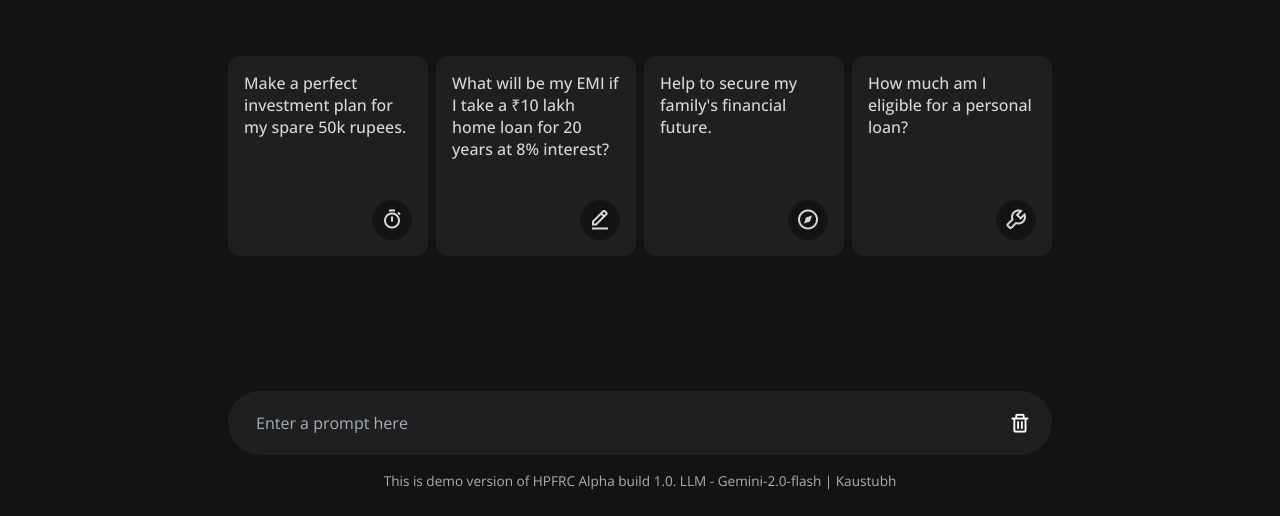
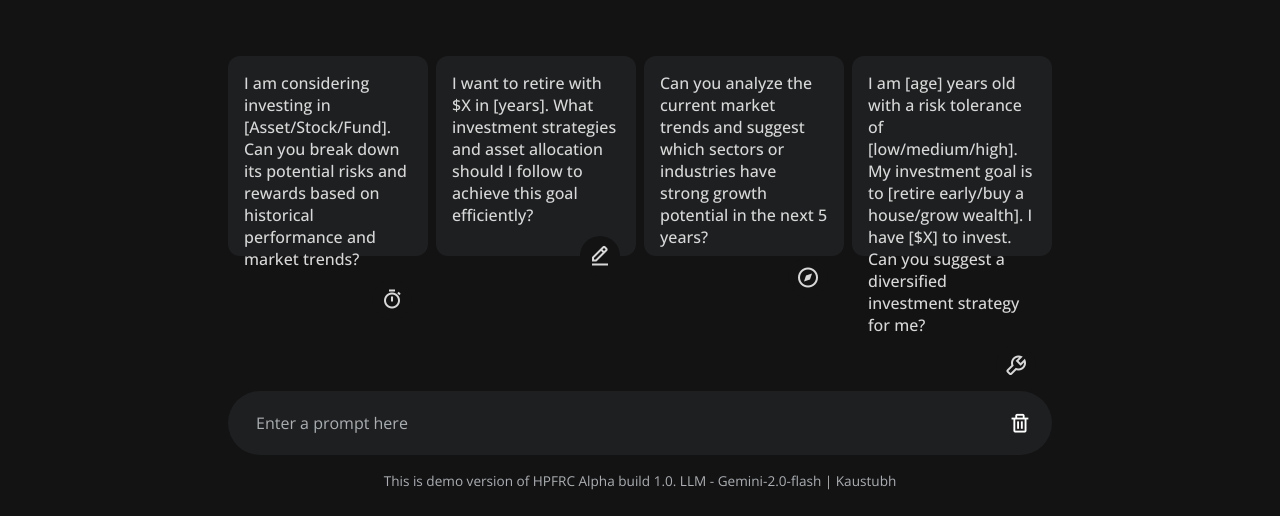
Before and after one commit to hpfrc-ai/hpfrc-ai.github.io, a plain HTML site: page chat2.html in a window 1280 px wide. Shown: the part 284-800 px from the top of the page. Drawn offline with nearby package versions, Linux system fonts and the light colour scheme.

Commit message:
Update chat2.html

```diff
--- a/chat2.html
+++ b/chat2.html
@@ -27,7 +27,7 @@
         <div class="suggests">
             <div class="suggests__item">
                 <p class="suggests__item-text">
-                    Make a perfect investment plan for my spare 50k rupees.
+                     I am considering investing in [Asset/Stock/Fund]. Can you break down its potential risks and rewards based on historical performance and market trends?
                 </p>
                 <div class="suggests__item-icon">
                     <i class='bx bx-stopwatch'></i>
@@ -35,7 +35,7 @@
             </div>
             <div class="suggests__item">
                 <p class="suggests__item-text">
-                     What will be my EMI if I take a ₹10 lakh home loan for 20 years at 8% interest?
+                      I want to retire with $X in [years]. What investment strategies and asset allocation should I follow to achieve this goal efficiently?
                 </p>
                 <div class="suggests__item-icon">
                     <i class='bx bx-edit-alt'></i>
@@ -43,7 +43,7 @@
             </div>
             <div class="suggests__item">
                 <p class="suggests__item-text">
-                    Help to secure my family's financial future.
+                    Can you analyze the current market trends and suggest which sectors or industries have strong growth potential in the next 5 years?
                 </p>
                 <div class="suggests__item-icon">
                     <i class='bx bx-compass'></i>
@@ -51,7 +51,8 @@
             </div>
             <div class="suggests__item">
                 <p class="suggests__item-text">
-                    How much am I eligible for a personal loan?
+                    I am [age] years old with a risk tolerance of [low/medium/high]. My investment goal is to [retire early/buy a house/grow wealth].
+                    I have [$X] to invest. Can you suggest a diversified investment strategy for me?
                 </p>
                 <div class="suggests__item-icon">
                     <i class='bx bx-wrench'></i>
```
